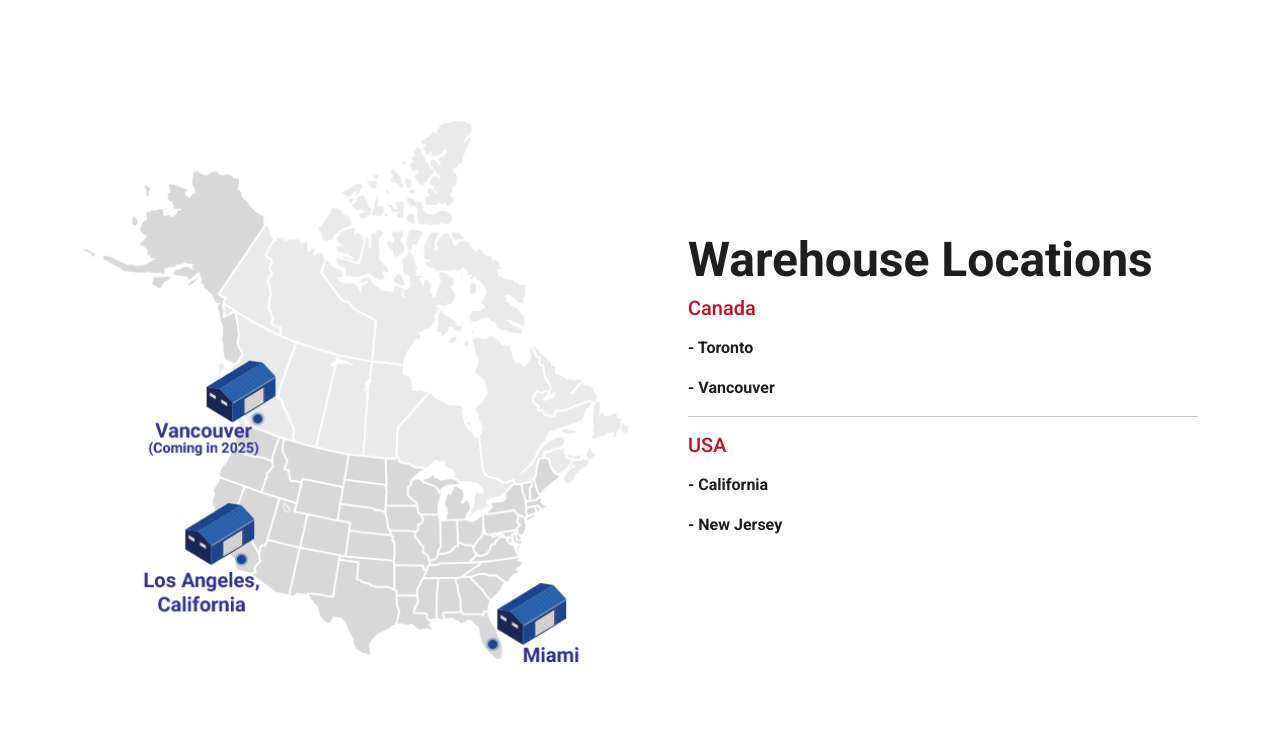
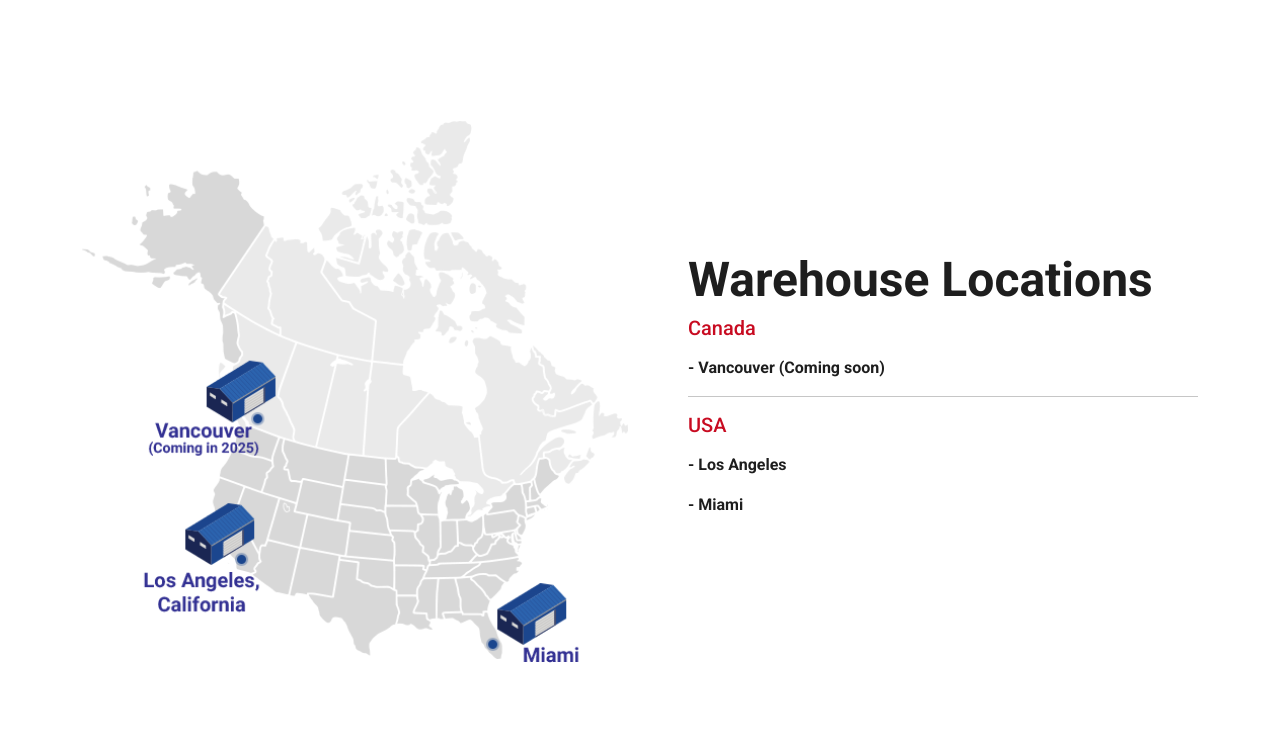
Before and after one commit to chetanrr/fulfillmentninjas.com, a PHP site: page /about-us.php in a window 1280 px wide. Shown: the part 1598-2331 px from the top of the page. Run offline with PHP 8.4, Linux system fonts and the light colour scheme; some libraries are stand-ins or nearby versions.

Commit message:
map updated

```diff
--- a/about-us.php
+++ b/about-us.php
@@ -125,12 +125,11 @@
             <div class="col-12 col-lg-6 ps-5">
                 <h2 class="fw-bold">Warehouse Locations</h2>
                 <h5 class="text-primary mb-3">Canada</h5>
-                <p><strong>- Toronto</strong></p>
-                <p><strong>- Vancouver</strong></p>
+                <p><strong>- Vancouver (Coming soon)</strong></p>
                 <hr>
                 <h5 class="text-primary mb-3">USA</h5>
-                <p><strong>- California</strong></p>
-                <p><strong>- New Jersey</strong></p>
+                <p><strong>- Los Angeles</strong></p>
+                <p><strong>- Miami</strong></p>
             </div>
         </div>
       </div>
```
